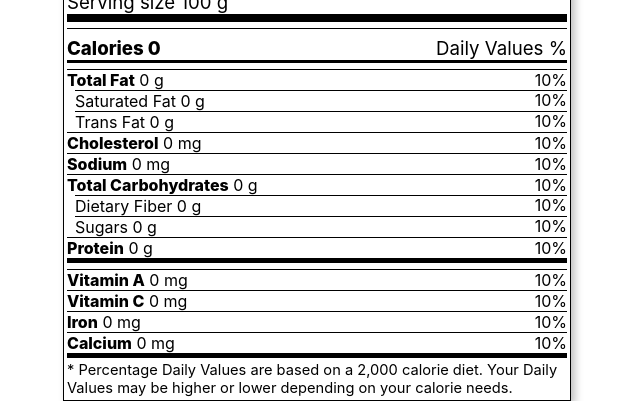
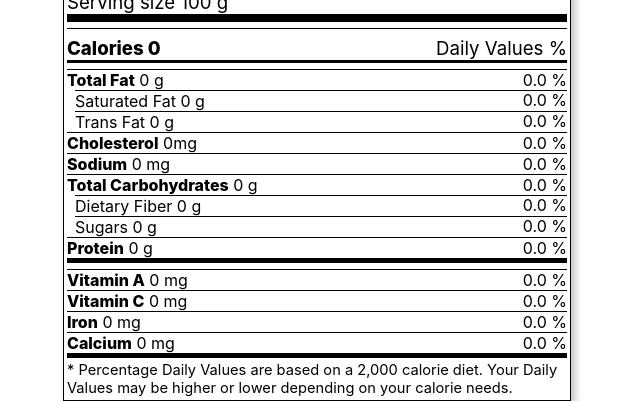
Before and after one commit to raluzez/nutrition-label-maker, a React (Create React App) app: page / in a window 1280 px wide. Shown: the part 652-1053 px from the top of the page, without its empty margins (323-963 px from the left). Built offline with nearby package versions, Linux system fonts and the light colour scheme.

Commit message:
nutrition label logic

```diff
--- a/package.json
+++ b/package.json
@@ -4,6 +4,7 @@
   "private": true,
   "dependencies": {
     "chart.js": "^2.8.0",
+    "lodash.get": "^4.4.2",
     "react": "^16.8.6",
     "react-chartjs-2": "^2.7.6",
     "react-dom": "^16.8.6",
--- a/src/components/NutritionLabel/NutritionLabel.js
+++ b/src/components/NutritionLabel/NutritionLabel.js
@@ -3,64 +3,96 @@ import Header from "./NutritionLabelComponents/Header/Header";
 import Nutrients from "./NutritionLabelComponents/Nutrients/Nutrients";
 import Vitamins from "./NutritionLabelComponents/Vitamins/Vitamins";
 import Styles from "./NutritionLabel.module.css";
+// import get from "lodash.get";
+
+var get = require('lodash.get');
 
 const nutritionLabel = (props) => {
+
+        const dailyIntake = {
+            ENERC_KCAL:2000,
+            FAT:78,
+            FASAT:20,
+            FATRN:2,
+            CHOLE:300,
+            NA:2300,
+            CHOCDF:275,
+            FIBTG:28,
+            SUGAR:50,
+            PROCNT:50,
+            VITA_RAE:0.9,
+            VITC:90,
+            FE:18,
+            CA:1300
+        }
+
+        const product = get(props,'product')
+
+        const dailyIntakePercent = (amount, recomendation) => {
+            return `${((amount/recomendation)*100).toFixed(1)} %`
+        }
+
+        const fixToTwo = (obj, path, def) => {
+            return Math.round(get(obj, path, def)*100)/100
+
+        }
+
         return(
             <div className={Styles.Container}>
-                <Header servingSize={props.product ? props.product.quantity.toFixed(1) : 100}/>
-                <Nutrients calories={props.product ? props.product.totalNutrients.ENERC_KCAL.quantity.toFixed(1) : 0}>
+                <Header servingSize={fixToTwo(product,"quantity.toFixed(1)",100)}/>
+                <Nutrients calories={fixToTwo(product,"totalNutrients.ENERC_KCAL.quantity",0)}>
                     <ul>
                         <li>
-                            <div className={Styles.Float}>10%</div>
-                            <b className={Styles.Attribute}>Total Fat</b> {props.product ? props.product.totalNutrients.FAT.quantity.toFixed(1) : 0} g
+                            <div className={Styles.Float}>{dailyIntakePercent(fixToTwo(product, 'totalNutrients.FAT.quantity', 0),get(dailyIntake, 'FAT'))}</div>
+                            <b className={Styles.Attribute}>Total Fat</b>  {fixToTwo(product, 'totalNutrients.FAT.quantity', 0)} g
                             <ul>
-                                <div className={Styles.Float}>10%</div>
-                                <li>Saturated Fat {props.product ? props.product.totalNutrients.FASAT.quantity.toFixed(1) : 0} g</li>
-                                <div className={Styles.Float}>10%</div>
-                                <li>Trans Fat {props.product ? props.product.totalNutrients.FATRN.quantity.toFixed(1) : 0} g</li>
+                                <div className={Styles.Float}>{dailyIntakePercent(fixToTwo(product, 'totalNutrients.FASAT.quantity', 0),get(dailyIntake, 'FASAT'))}</div>
+                                <li>Saturated Fat  {fixToTwo(product, 'totalNutrients.FASAT.quantity', 0)} g</li>
+                                <div className={Styles.Float}>{dailyIntakePercent(fixToTwo(product, 'totalNutrients.FATRN.quantity', 0),get(dailyIntake, 'FATRN'))}</div>
+                                <li>Trans Fat  {fixToTwo(product, 'totalNutrients.FATRN.quantity', 0)} g</li>
                             </ul>
                         </li>
                         <li>
-                            <div className={Styles.Float}>10%</div>
-                            <b className={Styles.Attribute}>Cholesterol</b> {props.product ? props.product.totalNutrients.CHOLE.quantity.toFixed(1) : 0} mg
+                            <div className={Styles.Float}>{dailyIntakePercent(fixToTwo(product, 'totalNutrients.CHOLE.quantity', 0),get(dailyIntake, 'CHOLE'))}</div>
+                            <b className={Styles.Attribute}>Cholesterol</b>  {fixToTwo(product, 'totalNutrients.CHOLE.quantity', 0)}mg
                         </li>
                         <li>
-                            <div className={Styles.Float}>10%</div>
-                            <b className={Styles.Attribute}>Sodium</b> {props.product ? props.product.totalNutrients.NA.quantity.toFixed(1) : 0} mg
+                            <div className={Styles.Float}>{dailyIntakePercent(fixToTwo(product, 'totalNutrients.NA.quantity', 0),get(dailyIntake, 'NA'))}</div>
+                            <b className={Styles.Attribute}>Sodium</b>  {fixToTwo(product, 'totalNutrients.NA.quantity', 0)} mg
                         </li>
                         <li>
-                            <div className={Styles.Float}>10%</div>
-                            <b className={Styles.Attribute}>Total Carbohydrates</b> {props.product ? props.product.totalNutrients.CHOCDF.quantity.toFixed(1) : 0} g
+                            <div className={Styles.Float}>{dailyIntakePercent(fixToTwo(product, 'totalNutrients.CHOCDF.quantity', 0),get(dailyIntake, 'CHOCDF'))}</div>
+                            <b className={Styles.Attribute}>Total Carbohydrates</b>  {fixToTwo(product, 'totalNutrients.CHOCDF.quantity', 0)} g
                             <ul>
-                                <div className={Styles.Float}>10%</div>
-                                <li>Dietary Fiber {props.product ? props.product.totalNutrients.FIBTG.quantity.toFixed(1) : 0} g</li>
-                                <div className={Styles.Float}>10%</div>
-                                <li>Sugars {props.product ? props.product.totalNutrients.SUGAR.quantity.toFixed(1) : 0} g</li>
+                                <div className={Styles.Float}>{dailyIntakePercent(fixToTwo(product, 'totalNutrients.FIBTG.quantity', 0),get(dailyIntake, 'FIBTG'))}</div>
+                                <li>Dietary Fiber  {fixToTwo(product, 'totalNutrients.FIBTG.quantity', 0)} g</li>
+                                <div className={Styles.Float}>{dailyIntakePercent(fixToTwo(product, 'totalNutrients.SUGAR.quantity', 0),get(dailyIntake, 'SUGAR'))}</div>
+                                <li>Sugars  {fixToTwo(product, 'totalNutrients.SUGAR.quantity', 0)} g</li>
                             </ul>
                         </li>
                         <li>
-                            <div className={Styles.Float}>10%</div>
-                            <b className={Styles.Attribute}>Protein</b> {props.product ? props.product.totalNutrients.PROCNT.quantity.toFixed(1) : 0} g
+                            <div className={Styles.Float}>{dailyIntakePercent(fixToTwo(product, 'totalNutrients.PROCNT.quantity', 0),get(dailyIntake, 'PROCNT'))}</div>
+                            <b className={Styles.Attribute}>Protein</b>  {fixToTwo(product, 'totalNutrients.PROCNT.quantity', 0)} g
                         </li>
                     </ul>
                 </Nutrients>
                 <Vitamins>
                     <ul>
                         <li>
-                            <div className={Styles.Float}>10%</div>
-                            <b className={Styles.Attribute}>Vitamin A</b> {props.product ? props.product.totalNutrients.VITA_RAE.quantity.toFixed(1) : 0} mg
+                            <div className={Styles.Float}>{dailyIntakePercent(fixToTwo(product, 'totalNutrients.VITA_RAE.quantity', 0),get(dailyIntake, 'VITA_RAE'))}</div>
+                            <b className={Styles.Attribute}>Vitamin A</b>  {fixToTwo(product, 'totalNutrients.VITA_RAE.quantity', 0)} mg
                         </li>
                         <li>
-                            <div className={Styles.Float}>10%</div>
-                            <b className={Styles.Attribute}>Vitamin C</b> {props.product ? props.product.totalNutrients.VITC.quantity.toFixed(1) : 0} mg
+                            <div className={Styles.Float}>{dailyIntakePercent(fixToTwo(product, 'totalNutrients.VITC.quantity', 0),get(dailyIntake, 'VITC'))}</div>
+                            <b className={Styles.Attribute}>Vitamin C</b>  {fixToTwo(product, 'totalNutrients.VITC.quantity', 0)} mg
                         </li>
                         <li>
-                            <div className={Styles.Float}>10%</div>
-                            <b className={Styles.Attribute}>Iron</b> {props.product ? props.product.totalNutrients.FE.quantity.toFixed(1) : 0} mg
+                            <div className={Styles.Float}>{dailyIntakePercent(fixToTwo(product, 'totalNutrients.FE.quantity', 0),get(dailyIntake, 'FE'))}</div>
+                            <b className={Styles.Attribute}>Iron</b>  {fixToTwo(product, 'totalNutrients.FE.quantity', 0)} mg
                         </li>
                         <li>
-                            <div className={Styles.Float}>10%</div>
-                            <b className={Styles.Attribute}>Calcium</b> {props.product ? props.product.totalNutrients.CA.quantity.toFixed(1) : 0} mg
+                            <div className={Styles.Float}>{dailyIntakePercent(fixToTwo(product, 'totalNutrients.CA.quantity', 0),get(dailyIntake, 'CA'))}</div>
+                            <b className={Styles.Attribute}>Calcium</b>  {fixToTwo(product, 'totalNutrients.CA.quantity', 0)} mg
                         </li>
                     </ul>
                 </Vitamins>
--- a/src/containers/ProductsList/ProductsList.js
+++ b/src/containers/ProductsList/ProductsList.js
@@ -95,72 +95,72 @@ class ProductsList extends Component {
                 totalNutrients : {
                     ENERC_KCAL:{
                       label : "Energy",
-                      quantity : 21814.306200000003,
+                      quantity : 144,
                       unit : "kcal"
                     },
                     FAT : {
                       label : "Fat",
-                      quantity : 1562.5579472000002,
+                      quantity : 9.6,
                       unit : "g"
                     },
                     FASAT : {
                       label : "Saturated",
-                      quantity : 538.5602623999998,
+                      quantity : 3.2,
                       unit : "g"
                     },
                     FATRN : {
                       label : "Trans",
-                      quantity : 0.015,
+                      quantity : 0,
                       unit : "g"
                     },
                     CHOCDF : {
                       label : "Carbs",
-                      quantity : 390.41195,
+                      quantity : 0.7,
                       unit : "g"
                     },
                     FIBTG : {
                       label : "Fiber",
-                      quantity : 48.5609,
+                      quantity : 0,
                       unit : "g"
                     },
                     SUGAR : {
                       label : "Sugars",
-                      quantity : 205.60635,
+                      quantity : 0.4,
                       unit : "g"
                     },
                     PROCNT : {
                       label : "Protein",
-                      quantity : 1466.6697507999997,
+                      quantity : 12.6,
                       unit : "g"
                     },
                     CHOLE : {
                       label : "Cholesterol",
-                      quantity : 6153.39888,
+                      quantity : 372,
                       unit : "mg"
                     },
                     NA : {
                       label : "Sodium",
-                      quantity : 14854.027320000001,
+                      quantity : 142,
                       unit : "mg"
                     },
                     CA:{
                       label:"Calcium",
-                      quantity:10.92,
+                      quantity:44,
                       unit:"mg"
                     },
                     FE:{
                       label:"Iron",
-                      quantity:0.2184,
+                      quantity:1.47,
                       unit:"mg"
                     },
                     VITA_RAE:{
                       label:"Vitamin A",
-                      quantity:5.46,
+                      quantity:0.0658,
                       unit:"µg"
                     },
                     VITC:{
                       label:"Vitamin C",
-                      quantity:8.372,
+                      quantity:0,
                       unit:"mg"
                     }
                 }
```
Also changed, not shown: src/LeftOvers.txt, 1 other file (tests, documents, lock files or other folders). Lines whose indentation alone changed are shown as unchanged.
